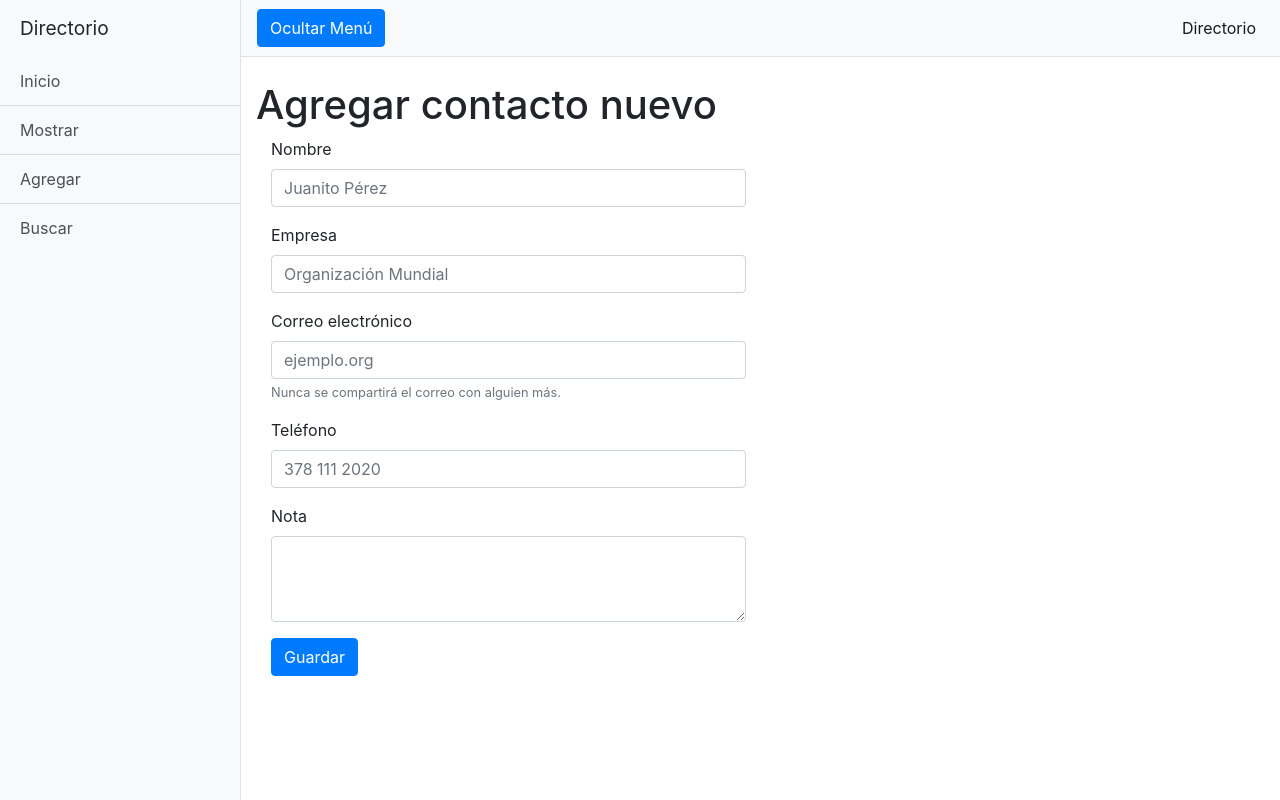
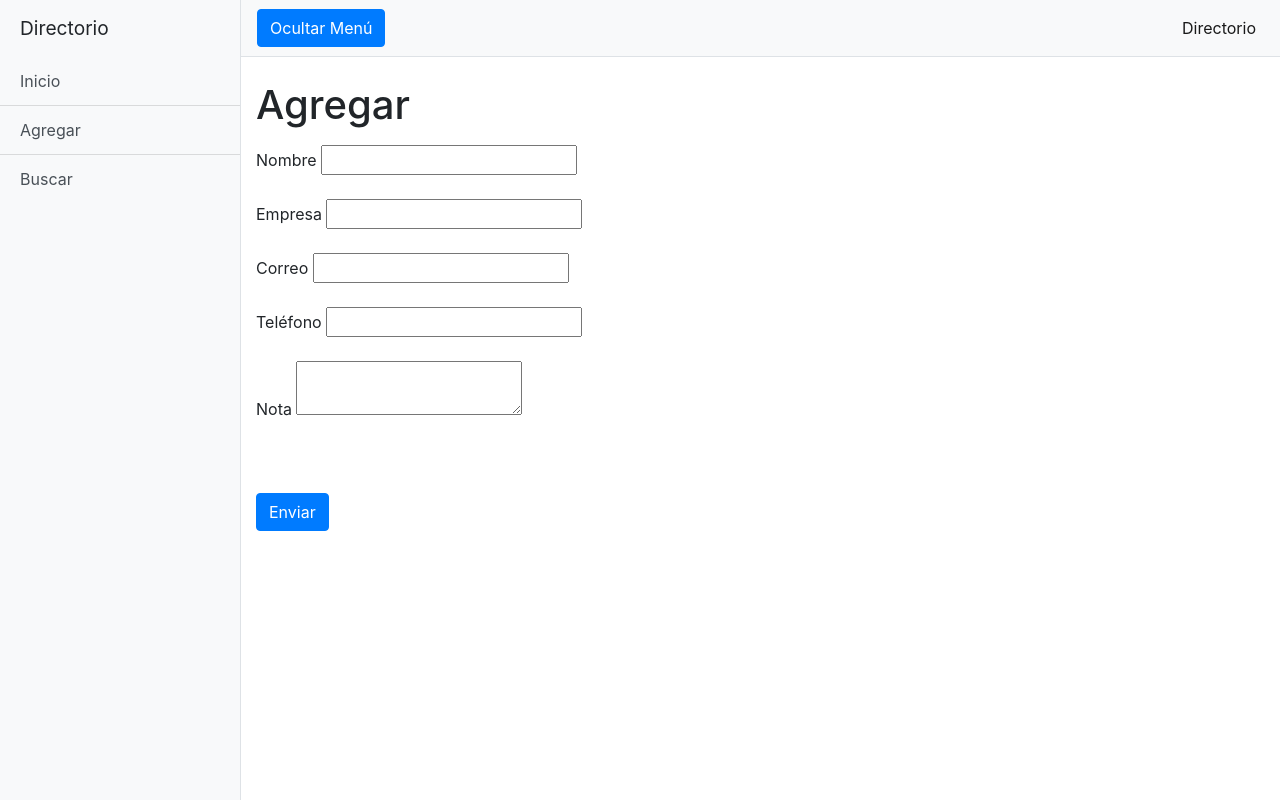
Before and after one commit to cualtos-industry-introduction/Taco-Team-Flask, a Flask app: page /agregar in a window 1280 px wide. Run offline with Flask 2, Linux system fonts and the light colour scheme; some libraries are stand-ins or nearby versions.

Commit message:
Archivo con el formulario

```diff
--- a/templates/agregar.html
+++ b/templates/agregar.html
@@ -28,7 +28,6 @@
       <div class="sidebar-heading">Directorio </div>
       <div class="list-group list-group-flush">
         <a href="{{url_for ('index') }}" class="list-group-item list-group-item-action bg-light">Inicio</a>
-        <a href="{{url_for ('mostrar_agenda') }}" class="list-group-item list-group-item-action bg-light">Mostrar</a>
         <a href="#" class="list-group-item list-group-item-action bg-light">Agregar</a>
         <a href="{{url_for ('buscar') }}" class="list-group-item list-group-item-action bg-light">Buscar</a>
 
@@ -42,15 +41,14 @@
       <nav class="navbar navbar-expand-lg navbar-light bg-light border-bottom">
         <button class="btn btn-primary" id="menu-toggle">Ocultar Menú</button>
 
-        <button class="navbar-toggler" type="button" data-toggle="collapse" data-target="#navbarSupportedContent"
-          aria-controls="navbarSupportedContent" aria-expanded="false" aria-label="Toggle navigation">
+        <button class="navbar-toggler" type="button" data-toggle="collapse" data-target="#navbarSupportedContent" aria-controls="navbarSupportedContent" aria-expanded="false" aria-label="Toggle navigation">
           <span class="navbar-toggler-icon"></span>
         </button>
 
         <div class="collapse navbar-collapse" id="navbarSupportedContent">
           <ul class="navbar-nav ml-auto mt-2 mt-lg-0">
             <li class="nav-item active">
-              <a class="nav-link">Directorio <span class="sr-only">(current)</span></a>
+              <a class="nav-link" >Directorio <span class="sr-only">(current)</span></a>
             </li>
 
 
@@ -59,46 +57,23 @@
       </nav>
 
       <div class="container-fluid">
-        <h1 class="mt-4">Agregar contacto nuevo</h1>
+        <h1 class="mt-4">Agregar</h1>
 
-        <div class="container-fluid">
-          <div class="row">
-            <div class="col-md-6 col-sm-12">
-              <form method="POST">
-                <div class="form-group">
-                  <label for="nombre">Nombre</label>
-                  <input type="text" class="form-control" id="nombre" placeholder="Juanito Pérez">
-                </div>
+        <p>
+          <form method="POST">
+            Nombre <input type="text" name="entrada" id="nombre" required></br></br>
+            Empresa <input type="text" name="entrada" id="empresa" required> </br></br>
+            Correo <input type="email" name="entrada" id="correo" required> </br></br>
+            Teléfono <input type="text" name="entrada" id="telefono" required> </br></br>
+            Nota <textarea name="entrada" id="nota" required></textarea></textarea> </br></br>
 
-                <div class="form-group">
-                  <label for="empresa">Empresa</label>
-                  <input type="text" class="form-control" id="empresa" placeholder="Organización Mundial">
-                </div>
 
-                <div class="form-group">
-                  <label for="correo">Correo electrónico</label>
-                  <input type="email" class="form-control" id="correo" aria-describedby="emailHelp"
-                    placeholder="ejemplo.org">
-                  <small id="emailHelp" class="form-text text-muted">Nunca se compartirá el correo con alguien
-                    más.</small>
-                </div>
+          </br></br>
+          <button type="submit" class="btn btn-primary" id="menu-toggle">Enviar</button>
 
-                <div class="form-group">
-                  <label for="telefono">Teléfono</label>
-                  <input type="text" class="form-control" id="telefono" placeholder="378 111 2020">
-                </div>
+          </form>
 
-                <div class="form-group">
-                  <label for="nota">Nota</label>
-                  <textarea class="form-control" id="nota" rows="3"></textarea>
-                </div>
-
-                <button type="submit" class="btn btn-primary">Guardar</button>
-
-              </form>
-            </div>
-          </div>
-        </div>
+        </p>
 
 
         <!--<p>En base al código que has estado trabajando a lo largo del curso, en equipo, convierte la apliación agenda simple a una aplicación web, aloja los cambios en un nuevo repositorio</p>-->
@@ -118,7 +93,7 @@
 
   <!-- Menu Toggle Script -->
   <script>
-    $("#menu-toggle").click(function (e) {
+    $("#menu-toggle").click(function(e) {
       e.preventDefault();
       $("#wrapper").toggleClass("toggled");
     });
```
